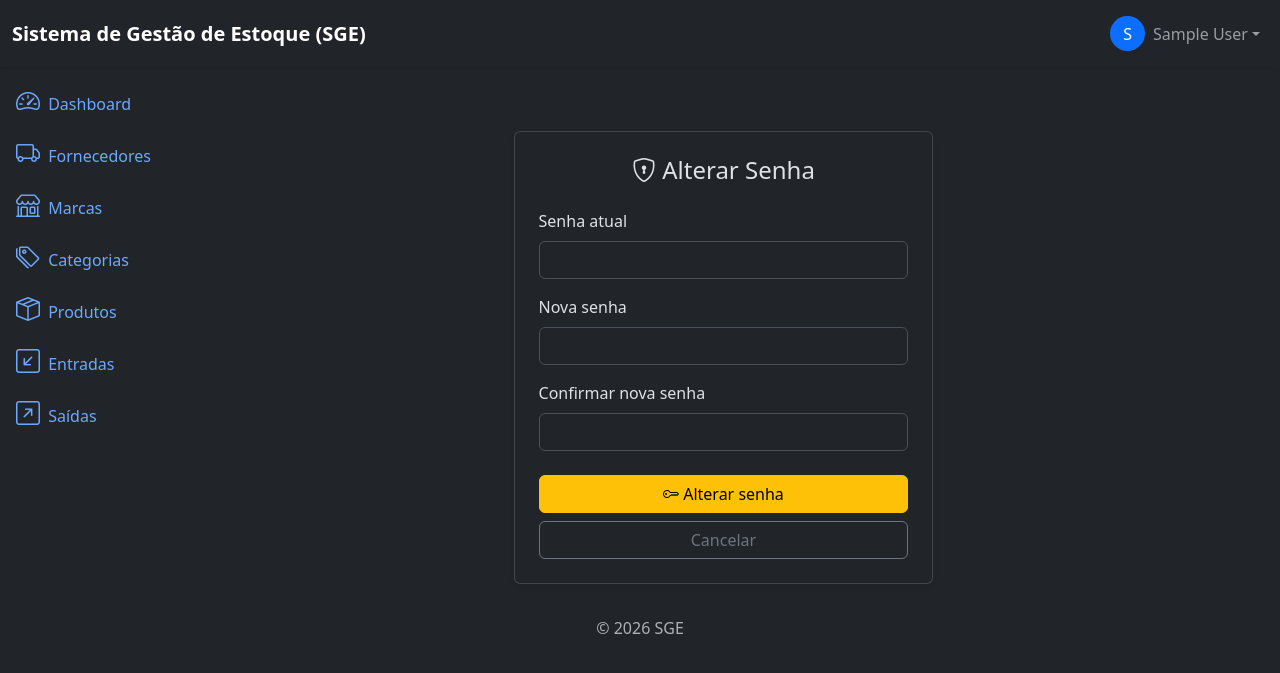
After one commit to ThiagoHMDornelas/sge, a Django app: page /password/change/ in a window 1280 px wide. The commit adds this page. Shown: the top 673 px of the page. Run offline with Django 5.2, Linux system fonts and the light colour scheme; the visitor is signed in with stand-in values (Sample User, id 1).

Commit message:
criação do login, logout e alteração de senha

```diff
--- a/app/settings.py
+++ b/app/settings.py
@@ -46,6 +46,10 @@ INSTALLED_APPS = [
     'inflow',
     'outflow',
 ]
+
+LOGIN_URL = 'login'
+LOGIN_REDIRECT_URL = '/'
+LOGOUT_REDIRECT_URL = '/login/'
 
 MIDDLEWARE = [
     'django.middleware.security.SecurityMiddleware',
--- a/app/templates/base.html
+++ b/app/templates/base.html
@@ -19,7 +19,10 @@
         {% include 'components/_header.html' %}
 
         <div class="container-fluid">
-            {% include 'components/_sidebar.html' %}
+            {% if user.is_authenticated %}
+                {% include 'components/_sidebar.html' %}
+            {% endif %}
+
             <div class="col py-3">
                 <div class="container mt-4">
                     <main>
--- a/app/templates/components/_header.html
+++ b/app/templates/components/_header.html
@@ -39,7 +39,7 @@
 
                     <!-- Menu Dropdown -->
                     <ul class="dropdown-menu dropdown-menu-end" aria-labelledby="userMenu">
-
+                        {% if user.is_authenticated %}
                             <li>
                                 <a class="dropdown-item" href="#">
                                     <i class="bi bi-person-circle"></i> Perfil
@@ -47,7 +47,7 @@
                             </li>
 
                             <li>
-                            <a class="dropdown-item" href="#">
+                                <a class="dropdown-item" href="{% url 'password_change' %}">
                                     <i class="bi bi-key"></i> Alterar senha
                                 </a>
                             </li>
@@ -55,10 +55,15 @@
                             <li><hr class="dropdown-divider"></li>
 
                             <li>
-                            <a class="dropdown-item text-danger" href="#">
-                                <i class="bi bi-box-arrow-right"></i> Sair
-                            </a>
+                                <form action="{% url 'logout' %}" method="post" class="m-0 p-0">
+                                    {% csrf_token %}
+                                    <button type="submit" class="dropdown-item text-danger d-flex align-items-center gap-2">
+                                        <i class="bi bi-box-arrow-right"></i>
+                                        <span>Sair</span>
+                                    </button>
+                                </form>
                             </li>
+                        {% endif %}
 
                     </ul>
                 </li>
--- /dev/null
+++ b/app/templates/registration/password_change_form.html
@@ -0,0 +1,95 @@
+{% extends 'base.html' %}
+
+{% block title %}
+Trocar Senha
+{% endblock %}
+
+{% block content %}
+<div class="container mt-5">
+    <div class="row justify-content-center">
+        <div class="col-lg-5 col-md-7">
+            <div class="card shadow-sm">
+                <div class="card-body p-4">
+
+                    <h4 class="text-center mb-4">
+                        <i class="bi bi-shield-lock"></i> Alterar Senha
+                    </h4>
+
+                    <form method="post" novalidate>
+                        {% csrf_token %}
+
+                        <!-- Senha atual -->
+                        <div class="mb-3">
+                            <label for="id_old_password" class="form-label">
+                                Senha atual
+                            </label>
+                            <input
+                                type="password"
+                                name="old_password"
+                                id="id_old_password"
+                                class="form-control"
+                                required
+                            >
+                            {% if form.old_password.errors %}
+                                <div class="text-danger small mt-1">
+                                    {{ form.old_password.errors|striptags }}
+                                </div>
+                            {% endif %}
+                        </div>
+
+                        <!-- Nova senha -->
+                        <div class="mb-3">
+                            <label for="id_new_password1" class="form-label">
+                                Nova senha
+                            </label>
+                            <input
+                                type="password"
+                                name="new_password1"
+                                id="id_new_password1"
+                                class="form-control"
+                                required
+                            >
+                            {% if form.new_password1.errors %}
+                                <div class="text-danger small mt-1">
+                                    {{ form.new_password1.errors|striptags }}
+                                </div>
+                            {% endif %}
+                        </div>
+
+                        <!-- Confirmar senha -->
+                        <div class="mb-4">
+                            <label for="id_new_password2" class="form-label">
+                                Confirmar nova senha
+                            </label>
+                            <input
+                                type="password"
+                                name="new_password2"
+                                id="id_new_password2"
+                                class="form-control"
+                                required
+                            >
+                            {% if form.new_password2.errors %}
+                                <div class="text-danger small mt-1">
+                                    {{ form.new_password2.errors|striptags }}
+                                </div>
+                            {% endif %}
+                        </div>
+
+                        <div class="d-grid gap-2">
+                            <button type="submit" class="btn btn-warning">
+                                <i class="bi bi-key"></i> Alterar senha
+                            </button>
+
+                            <a href="/" class="btn btn-outline-secondary">
+                                Cancelar
+                            </a>
+                        </div>
+
+                    </form>
+
+                </div>
+            </div>
+        </div>
+    </div>
+</div>
+{% endblock %}
--- a/app/urls.py
+++ b/app/urls.py
@@ -1,12 +1,15 @@
 from django.contrib import admin
 from django.urls import path, include
-# from django.contrib.auth import views as auth_views
+from django.contrib.auth import views as auth_views
 
 from . import views
 
 urlpatterns = [
     path('admin/', admin.site.urls),
-    #  path('logout/', admin.site.urls, name='logout'), #  LogoutView.as_view(next_page='login')
+    path('login/', auth_views.LoginView.as_view(), name='login'),
+    path('logout/', auth_views.LogoutView.as_view(), name='logout'),
+    path('password/change/', auth_views.PasswordChangeView.as_view(), name='password_change'),
+    path('password/change/done/', auth_views.PasswordChangeDoneView.as_view(), name='password_change_done'),
 
     path('', include('brands.urls')),
     path('', include('category.urls')),
--- a/app/views.py
+++ b/app/views.py
@@ -1,9 +1,11 @@
 from django.shortcuts import render
 import json
+from django.contrib.auth.decorators import login_required
 
 from . import metrics
 
 
+@login_required(login_url='login')
 def home(request):
     product_metrics = metrics.get_product_metrics()
     sales_metrics = metrics.get_sales_metrics()
```
Also changed, not shown: app/templates/registration/login.html (added, +48 -0 lines), app/templates/registration/password_change_done.html (added, +11 -0 lines), brands/views.py (+6 -5 lines), category/views.py (+6 -5 lines), inflow/views.py (+4 -3 lines), outflow/views.py (+4 -3 lines), product/views.py (+6 -5 lines), supplier/views.py (+6 -5 lines). Lines whose indentation alone changed are shown as unchanged.
